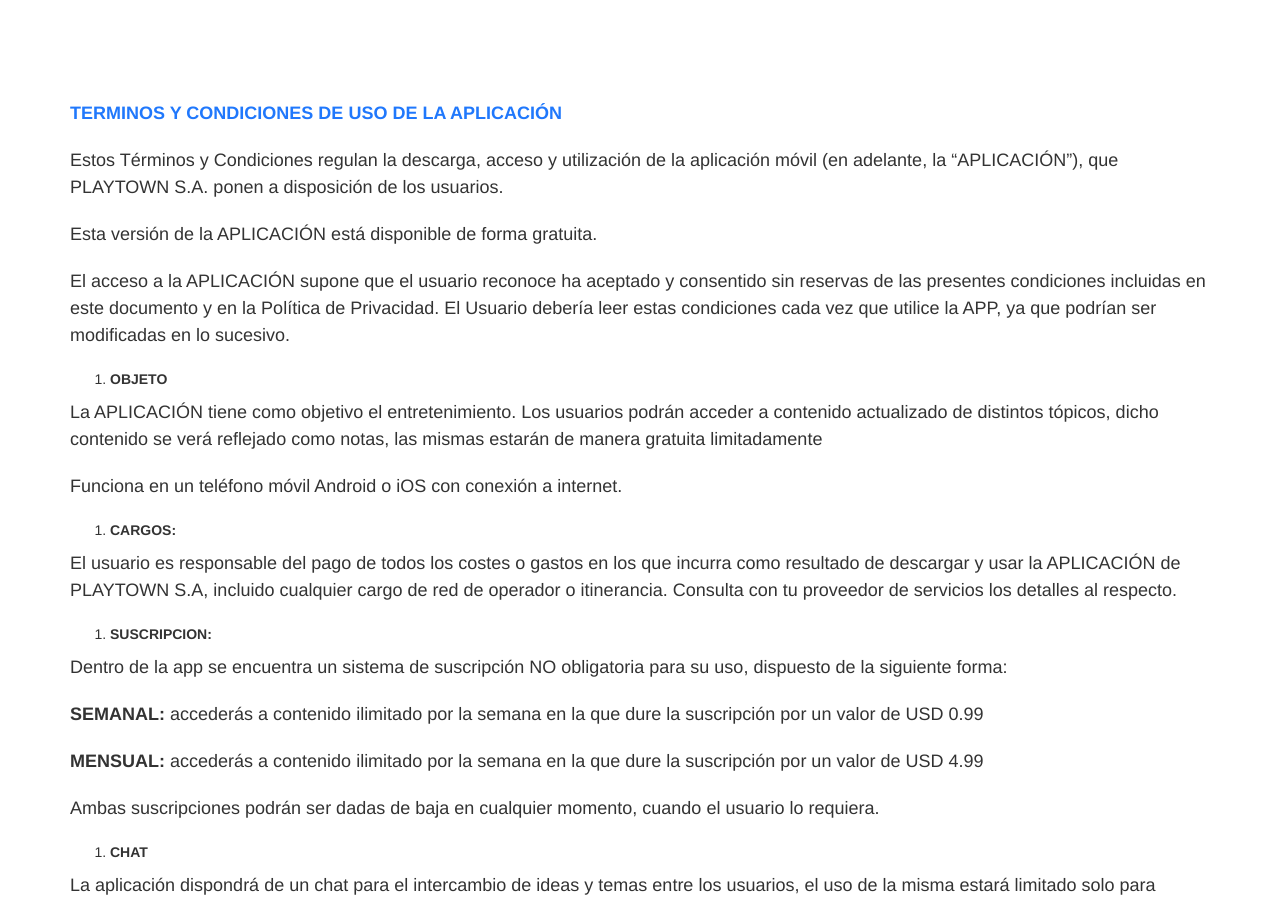
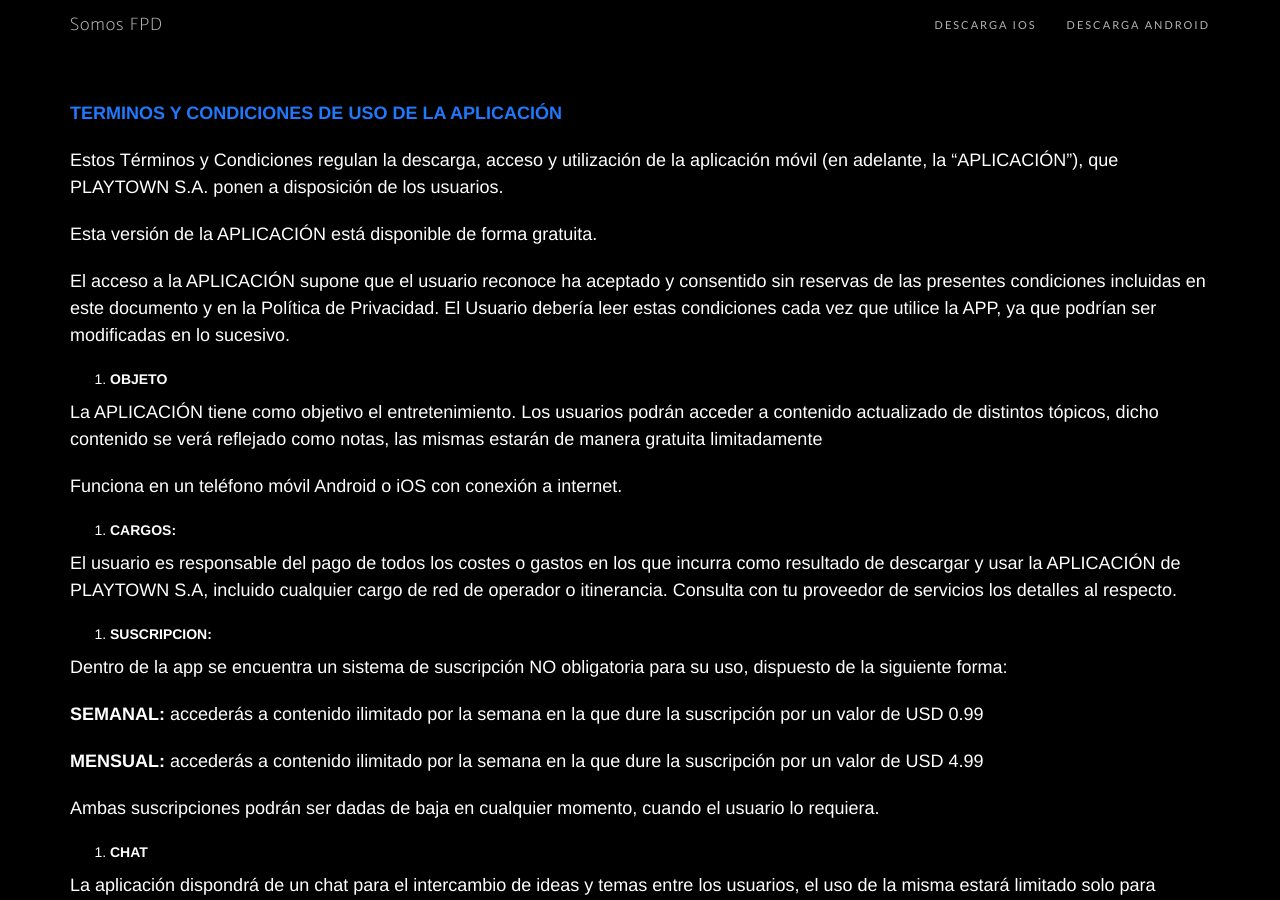
Before and after one commit to playtown-team/fpd-website, a Jekyll site: the page built from legales/promo-birra/index.html, in a window 1280 px wide and 900 px high. Built offline with Jekyll 4.4.1, drawn with Linux system fonts in a browser that asks for light colours; nearby versions of some CDN libraries; some web fonts are replaced.

Commit message:
Update legal.html

```diff
--- a/_layouts/legal.html
+++ b/_layouts/legal.html
@@ -3,7 +3,7 @@
 
 {% include head.html %}
 
-<body id="page-top">
+<body id="page-top" style=" background: #000; color: #fff; ">
   {% include nav.html %}
 <!-- {{ content }} -->
 <section>
```
